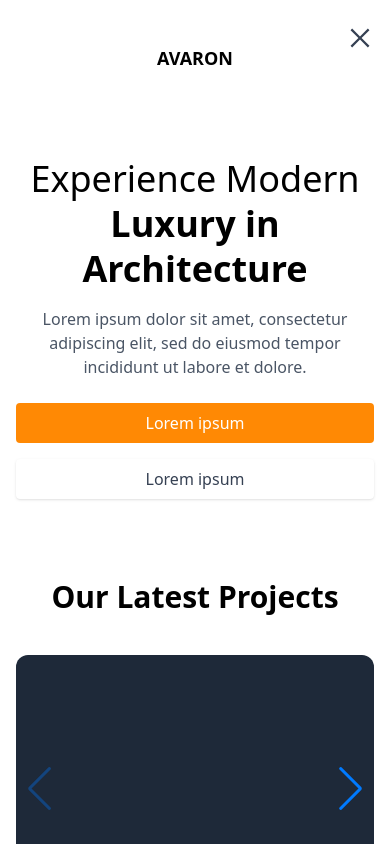
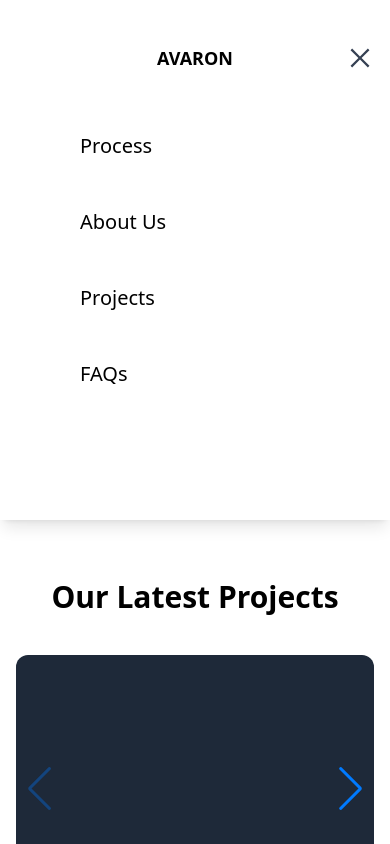
Before and after one commit to Shahzaib00721/test, a Next.js app: page / in a window 390 px wide. Both pictures are taken after a click on the button 360 px from the left and 38 px from the top of the page. Shown: the top 844 px of the page. Built offline with nearby package versions, Linux system fonts and the light colour scheme.

Commit message:
Updated feature

```diff
--- a/src/app/page.js
+++ b/src/app/page.js
@@ -1,6 +1,5 @@
 "use client";
 import React, { useRef, useState } from "react";
-
 import { Swiper, SwiperSlide } from "swiper/react";
 import { Navigation, Pagination } from "swiper/modules";
 import "swiper/css";
@@ -17,23 +16,23 @@ import { AiOutlineMenuUnfold, AiOutlineClose } from "react-icons/ai";
 export default function Home() {
   const [isMenuOpen, setIsMenuOpen] = useState(false);
 
-  // section refs
   const processRef = useRef(null);
   const aboutRef = useRef(null);
   const projectsRef = useRef(null);
   const faqsRef = useRef(null);
 
   const scrollTo = (ref) => {
-    setIsMenuOpen(false); // close mobile menu on click
+    setIsMenuOpen(false); // Close mobile menu on click
     ref?.current?.scrollIntoView({ behavior: "smooth", block: "start" });
   };
 
   return (
-    <main className="bg-white text-black flex flex-col items-center">
+    <main className="bg-white text-black flex flex-col items-center relative">
       {/* Navbar */}
-      <nav className="w-full py-6 flex max-768 justify-center items-start gap-10 text-sm font-medium text-gray-700 m-5">
+      <nav className="w-full py-6 flex max-768 justify-center items-start gap-10 text-sm font-medium text-gray-700 m-5 relative z-50">
         <span className="font-bold text-black text-lg">AVARON</span>
 
+        {/* Desktop Menu */}
         <div className="hidden md:flex gap-6">
           <button onClick={() => scrollTo(processRef)} className="hover:text-black">Process</button>
           <button onClick={() => scrollTo(aboutRef)} className="hover:text-black">About Us</button>
@@ -45,14 +44,40 @@ export default function Home() {
           Get Started
         </button>
 
-        <div className="md:hidden absolute right-4 top-6">
+        {/* Mobile Hamburger */}
+        <div className="md:hidden absolute right-4 top-6 z-50">
           <button onClick={() => setIsMenuOpen(!isMenuOpen)}>
             {isMenuOpen ? <AiOutlineClose size={28} /> : <AiOutlineMenuUnfold size={28} />}
           </button>
         </div>
       </nav>
 
-      {/* Hero */}
+      {/* Mobile Menu */}
+      <div
+        className={`md:hidden fixed inset-0 bg-transpirnt bg-opacity-50 z-40 transition-opacity duration-300 ${
+          isMenuOpen ? "opacity-100 pointer-events-auto" : "opacity-0 pointer-events-none"
+        }`}
+        onClick={() => setIsMenuOpen(false)}
+      >
+        <div
+          className={`fixed top-0 right-0 w-full h-130 bg-white shadow-lg flex flex-col items-start justify-center font-medium p-20 space-y-12 transform transition-transform duration-300 ${
+            isMenuOpen ? "translate-x-0" : "translate-x-0"
+          }`}
+
+          onClick={(e) => e.stopPropagation()} // prevent closing when clicking inside menu
+        >
+          <button className="flex items-center gap-2 text-xl" onClick={() => scrollTo(processRef)}>Process</button>
+          <button className="flex items-center gap-2 text-xl" onClick={() => scrollTo(aboutRef)}>About Us</button>
+          <button className="flex items-center gap-2 text-xl" onClick={() => scrollTo(projectsRef)}>Projects</button>
+          <button className="flex items-center gap-2 text-xl" onClick={() => scrollTo(faqsRef)}>FAQs</button>
+
+        </div>
+         <button className="ml-4 bg-orange-400 hover:bg-orange-500 text-red px-4 py-2 rounded text-xs hidden md:block">
+          Get Started
+        </button>
+      </div>
+
+      {/* Hero Section */}
       <section className="text-center px-4 mt-10">
         <h1 className="text-4xl md:text-5xl font-light leading-tight">
           Experience Modern <br />
@@ -61,19 +86,15 @@ export default function Home() {
         <p className="text-gray-600 mt-4 max-w-xl mx-auto">
           Lorem ipsum dolor sit amet, consectetur adipiscing elit, sed do eiusmod tempor incididunt ut labore et dolore.
         </p>
-
         <div className="flex flex-col md:flex-row gap-4 justify-center mt-6">
           <button className="bg-orange-400 hover:bg-orange-500 text-white px-6 py-2 rounded">Lorem ipsum</button>
           <button className="bg-white hover:bg-gray-100 text-gray-700 px-6 py-2 rounded shadow">Lorem ipsum</button>
         </div>
       </section>
 
-
-
-{/* Projects Section */}
+      {/* Projects Section */}
       <section ref={projectsRef} className="scroll-mt-24 text-center mt-20 px-4 w-full max-w-6xl">
         <h2 className="text-3xl md:text-4xl font-bold mb-10">Our Latest Projects</h2>
-
         <div className="relative w-full">
           <Swiper
             modules={[Navigation, Pagination]}
@@ -107,23 +128,15 @@ export default function Home() {
         <h3 className="text-2xl font-bold">Crafting Architectural Excellence</h3>
       </section>
 
-
-
-
-
-      {/* Process Section */}
+      {/* Other Sections */}
       <section ref={processRef} className="scroll-mt-24 w-full mt-20">
         <NewNavbar />
       </section>
 
-      {/* About Section */}
       <section ref={aboutRef} className="scroll-mt-24 w-full mt-20">
         <NewDababar />
       </section>
 
-
-
-      {/* FAQs Section */}
       <section ref={faqsRef} className="scroll-mt-24 w-full mt-20">
         <NewContect />
         <NewData />
```
